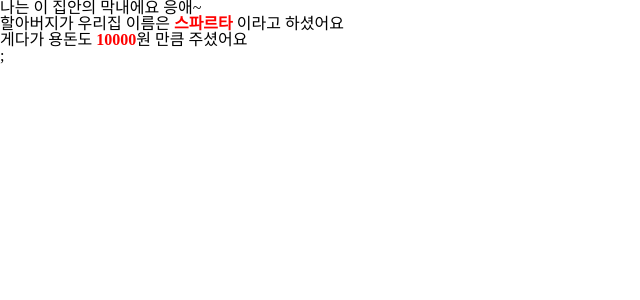
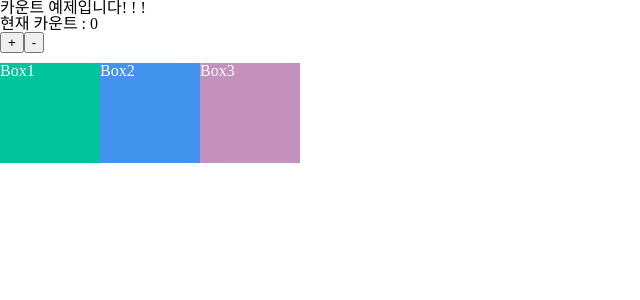
Before and after one commit to 9mean2/React_Week_2, a React (Create React App) app: page / in a window 1280 px wide. Shown: the top 300 px of the page, without its empty margins (0-640 px from the left). Built offline with nearby package versions, Linux system fonts and the light colour scheme.

Commit message:
feat: React Hooks - useMemo 사용하기 전

```diff
--- a/src/App.jsx
+++ b/src/App.jsx
@@ -1,8 +1,40 @@
-import React from "react";
-import GrandFather from "./components/GrandFather";
+import React, { useState } from "react";
+import Box1 from "./components/Box1";
+import Box2 from "./components/Box2";
+import Box3 from "./components/Box3";
 
 function App() {
-  return <GrandFather />;
+  console.log("app컴포 렌더링됐음");
+  const [count, setCount] = useState(0);
+
+  // 1 증가
+  const onPlusBtnClickHandler = () => {
+    setCount(count + 1);
+  };
+
+  // 1 감소
+  const onMinusBtnClickHandler = () => {
+    setCount(count - 1);
+  };
+
+  return (
+    <>
+      <h3>카운트 예제입니다! ! ! </h3>
+      <p>현재 카운트 : {count}</p>
+      <button onClick={onPlusBtnClickHandler}> + </button>
+      <button onClick={onMinusBtnClickHandler}> - </button>
+      <div
+        style={{
+          display: "flex",
+          marginTop: "10px",
+        }}
+      >
+        <Box1 />
+        <Box2 />
+        <Box3 />
+      </div>
+    </>
+  );
 }
 
 export default App;
--- /dev/null
+++ b/src/components/Box1.jsx
@@ -0,0 +1,15 @@
+import React from "react";
+
+const style = {
+  width: "100px",
+  height: "100px",
+  backgroundColor: "#01c49f",
+  color: "white",
+};
+
+function Box1() {
+  console.log(" Box1 컴포 렌더링됐음");
+  return <div style={style}>Box1</div>;
+}
+
+export default Box1;
--- /dev/null
+++ b/src/components/Box2.jsx
@@ -0,0 +1,15 @@
+import React from "react";
+
+const style = {
+  width: "100px",
+  height: "100px",
+  backgroundColor: "#4293ed",
+  color: "white",
+};
+
+function Box2() {
+  console.log(" Box2 컴포 렌더링됐음");
+  return <div style={style}>Box2</div>;
+}
+
+export default Box2;
--- /dev/null
+++ b/src/components/Box3.jsx
@@ -0,0 +1,15 @@
+import React from "react";
+
+const style = {
+  width: "100px",
+  height: "100px",
+  backgroundColor: "#c491be",
+  color: "white",
+};
+
+function Box3() {
+  console.log(" Box3 컴포 렌더링됐음");
+  return <div style={style}>Box3</div>;
+}
+
+export default Box3;
--- a/src/components/Child.jsx
+++ /dev/null
@@ -1,23 +0,0 @@
-import React, { useContext } from "react";
-import { FamilyContext } from "../context/FamiltContext";
-
-const style = {
-  color: "red",
-  fontWeight: "900",
-};
-
-function Child() {
-  const data = useContext(FamilyContext);
-  console.log("data", data);
-  return (
-    <div>
-      나는 이 집안의 막내에요 응애~ <br />
-      할아버지가 우리집 이름은 <span style={style}>{data.houseName}</span>{" "}
-      이라고 하셨어요 <br />
-      게다가 용돈도 <span style={style}>{data.pocketMoney}</span>원 만큼
-      주셨어요
-    </div>
-  );
-}
-
-export default Child;
--- a/src/components/Father.jsx
+++ /dev/null
@@ -1,8 +0,0 @@
-import React from "react";
-import Child from "./Child";
-
-function Father() {
-  return <Child />;
-}
-
-export default Father;
--- a/src/components/GrandFather.jsx
+++ /dev/null
@@ -1,20 +0,0 @@
-import React from "react";
-import { FamilyContext } from "../context/FamiltContext";
-import Father from "./Father";
-// GF > Child 한테 어떤 정보를 알려줘서 Child가 그 내용을 출력하도록
-function GrandFather() {
-  const houseName = "스파르타";
-  const pocketMoney = 10000;
-  return (
-    <FamilyContext.Provider
-      value={{
-        houseName: houseName,
-        pocketMoney: pocketMoney,
-      }}
-    >
-      <Father />;
-    </FamilyContext.Provider>
-  );
-}
-
-export default GrandFather;
--- a/src/context/FamiltContext.js
+++ /dev/null
@@ -1,3 +0,0 @@
-import { createContext } from "react";
-
-export const FamilyContext = createContext(null);
```
